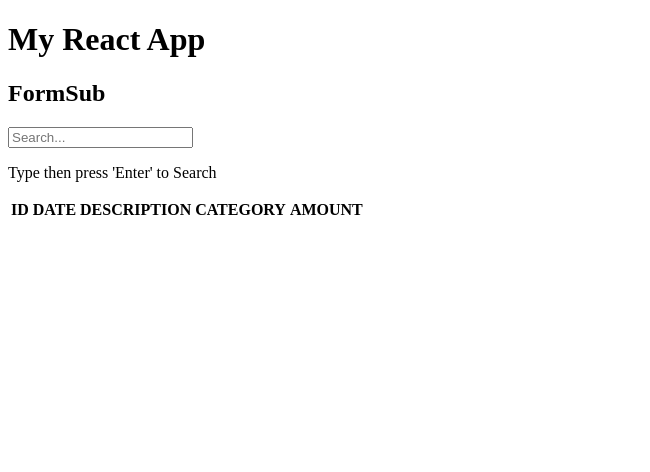
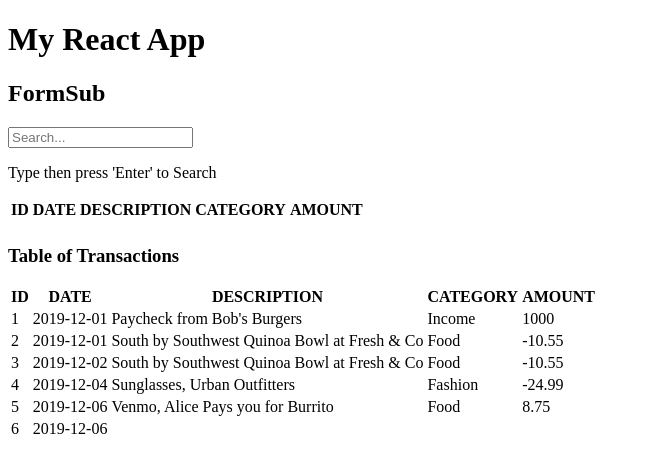
Before and after one commit to SkimZconceited/code-challenge-bank-of-flatiron, a React (Create React App) app: page / in a window 1280 px wide. Shown: the top 472 px of the page, without its empty margins (0-650 px from the left). Built offline with nearby package versions, Linux system fonts and the light colour scheme; data requests are answered from the project's data file.

Commit message:
Search & Tables work

```diff
--- a/src/components/App.js
+++ b/src/components/App.js
@@ -24,7 +24,7 @@ function App() {
             <Header />
             <FormSub />
             <Search initialData={transactions} />
-            <Table />
+            <Table transactions={transactions} />
         </div>
     );
 }
--- a/src/components/Table.js
+++ b/src/components/Table.js
@@ -1,12 +1,11 @@
-import React, {useState, useEffect} from "react"
-import Search from "./Search";
+import React from "react"
 
-function Table() {
+function Table({transactions}) {
     // console.log(transactions[0])
 
     return (
     <div>
-        {/* <h3>Table of Transactions</h3>
+        <h3>Table of Transactions</h3>
         <table>
             <thead>
                 <tr>
@@ -18,19 +17,19 @@ function Table() {
                 </tr>
             </thead>
             <tbody>
-                    {data.map((dat, index) => {
+                    {transactions.map((transaction, index) => {
                         return (
                             <tr key={index}>
-                                <td>{dat.id}</td>
-                                <td>{dat.date}</td>
-                                <td>{dat.description}</td>
-                                <td>{dat.category}</td>
-                                <td>{dat.amount}</td>
+                                <td>{transaction.id}</td>
+                                <td>{transaction.date}</td>
+                                <td>{transaction.description}</td>
+                                <td>{transaction.category}</td>
+                                <td>{transaction.amount}</td>
                             </tr>
                         )
                     })}
             </tbody>
-        </table> */}
+        </table>
     </div>
     )
 }
```
